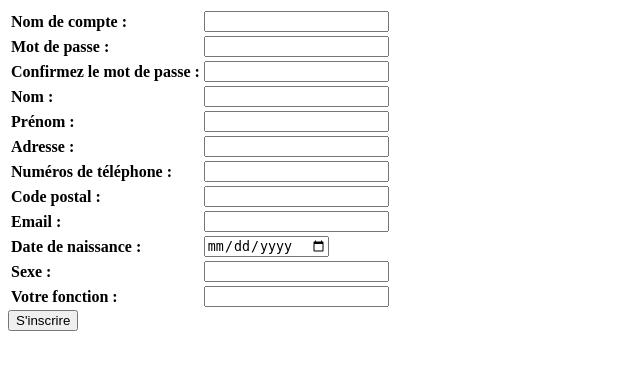
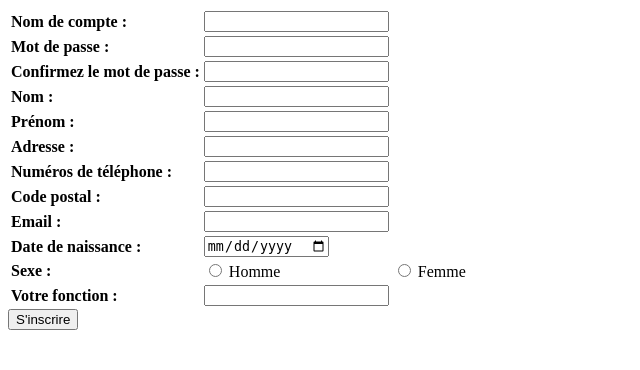
Before and after one commit to usergit123/Mairie, a PHP site: page /inscription.php in a window 1280 px wide. Shown: the top 370 px of the page, without its empty margins (0-640 px from the left). Run offline with PHP 8.4, Linux system fonts and the light colour scheme.

Commit message:
Update inscription.php
Sexe choix multiple

```diff
--- a/inscription.php
+++ b/inscription.php
@@ -83,12 +83,9 @@
 
             </tr>
 
-            <tr>
-
-            <td><label for="sexe"><strong> Sexe :</strong></label></td>
-            <td><input type="text" name="sexe" id="sexe"/></td>
-
-            </tr>
+    <td>  <strong>Sexe : </td>
+    <td>  <input type="radio" name="sexe" value="male" > Homme<br></td>
+    <td>  <input type="radio" name="sexe" value="female"> Femme<br></td>
 
             <tr>
 
```
